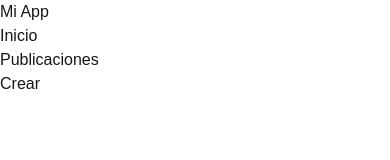
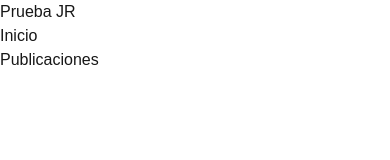
Before and after one commit to Saimon1520/prueba-jr, a Next.js app: page / in a window 390 px wide. Shown: the top 160 px of the page. Built offline with nearby package versions, Linux system fonts and the light colour scheme.

Commit message:
add the navbar finished first mobile.

```diff
--- a/src/app/navbar/navbar.tsx
+++ b/src/app/navbar/navbar.tsx
@@ -13,9 +13,8 @@ const Navbar = () => {
   return (
     <nav className="bg-purple-700 p-4">
       <div className="max-w-7xl mx-auto flex justify-between items-center">
-        <Link href="/" className="text-white text-2xl font-bold">Mi App</Link>
+        <Link href="/" className="text-white text-2xl font-bold">Prueba JR</Link>
 
-        {/* Icono del menú para móvil */}
         <button
           className="text-white lg:hidden"
           onClick={toggleMenu}
@@ -25,8 +24,7 @@ const Navbar = () => {
           </svg>
         </button>
 
-        {/* Menú de navegación */}
-        <div className={`lg:flex ${isOpen ? 'block' : 'hidden'}`}>
+        <div className="hidden lg:flex">
           <ul className="flex space-x-4">
             <li>
               <Link href="/" className="text-white hover:bg-purple-500 px-3 py-2 rounded-md">Inicio</Link>
@@ -34,14 +32,10 @@ const Navbar = () => {
             <li>
               <Link href="/post" className="text-white hover:bg-purple-500 px-3 py-2 rounded-md">Publicaciones</Link>
             </li>
-            <li>
-              <Link href="/create" className="text-white hover:bg-purple-500 px-3 py-2 rounded-md">Crear</Link>
-            </li>
           </ul>
         </div>
       </div>
 
-      {/* Menú para móvil */}
       {isOpen && (
         <div className="lg:hidden mt-4">
           <ul className="space-y-2">
@@ -49,10 +43,7 @@ const Navbar = () => {
               <Link href="/" className="block text-white hover:bg-purple-500 px-3 py-2 rounded-md">Inicio</Link>
             </li>
             <li>
-              <Link href="/posts" className="block text-white hover:bg-purple-500 px-3 py-2 rounded-md">Publicaciones</Link>
-            </li>
-            <li>
-              <Link href="/create" className="block text-white hover:bg-purple-500 px-3 py-2 rounded-md">Crear</Link>
+              <Link href="/post" className="block text-white hover:bg-purple-500 px-3 py-2 rounded-md">Publicaciones</Link>
             </li>
           </ul>
         </div>
```
